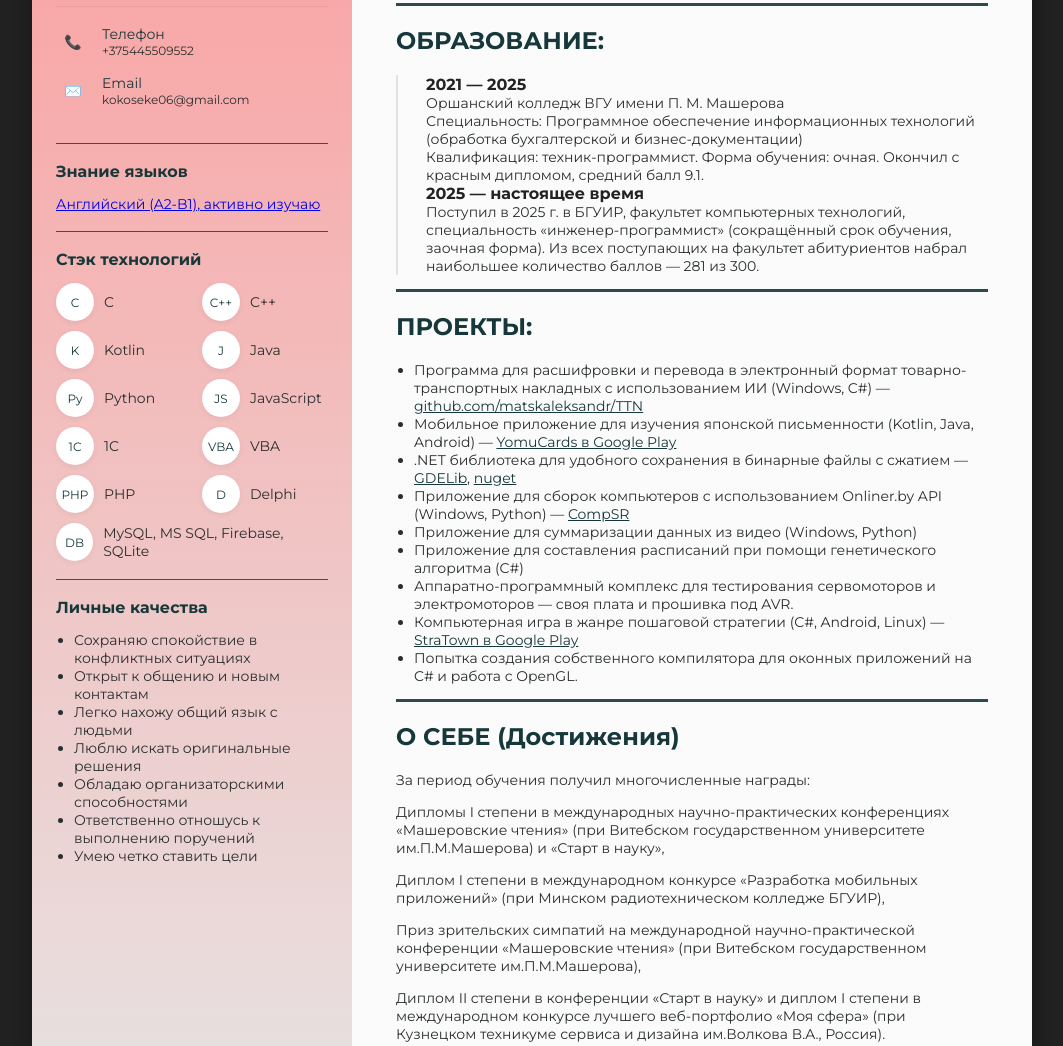
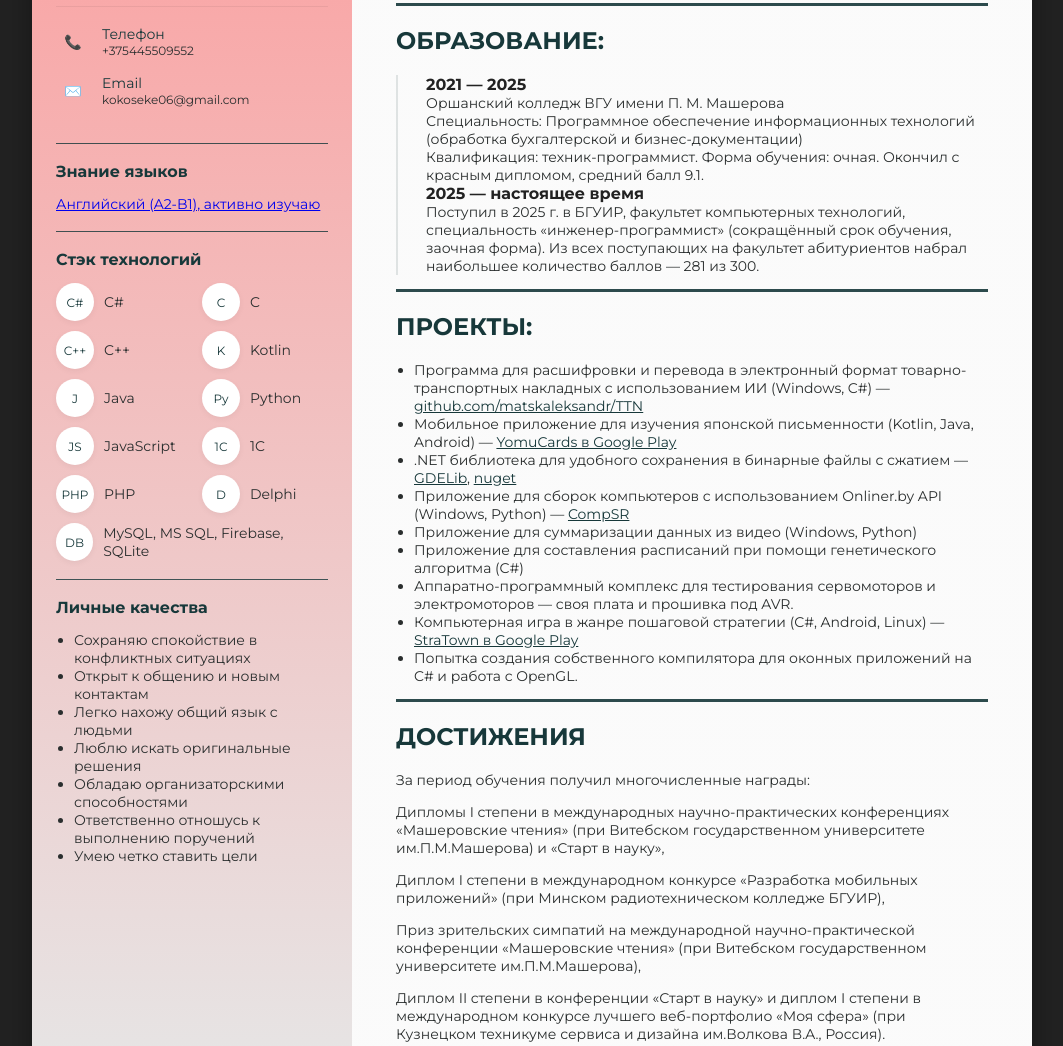
Before and after one commit to matskaleksandr/RezumeMatskAleksandr, a plain HTML site: page index.html in a window 1280 px wide. Shown: the part 436-1482 px from the top of the page, without its empty margins (108-1171 px from the left). Drawn offline with nearby package versions, Linux system fonts and the light colour scheme.

Commit message:
Update index.html
1.0.4

```diff
--- a/index.html
+++ b/index.html
@@ -102,6 +102,7 @@
 
         <h3 class="section">Стэк технологий</h3>
         <div class="skill-list" style="display: grid; grid-template-columns: 1fr 1fr; gap: 10px 20px;">
+        <div class="skill"><div class="dot">C#</div><div class="muted">C#</div></div>
         <div class="skill"><div class="dot">C</div><div class="muted">C</div></div>
         <div class="skill"><div class="dot">C++</div><div class="muted">C++</div></div>
         <div class="skill"><div class="dot">K</div><div class="muted">Kotlin</div></div>
@@ -109,7 +110,6 @@
         <div class="skill"><div class="dot">Py</div><div class="muted">Python</div></div>
         <div class="skill"><div class="dot">JS</div><div class="muted">JavaScript</div></div>
         <div class="skill"><div class="dot">1C</div><div class="muted">1C</div></div>
-    <div class="skill"><div class="dot">VBA</div><div class="muted">VBA</div></div>
         <div class="skill"><div class="dot">PHP</div><div class="muted">PHP</div></div>
         <div class="skill"><div class="dot">D</div><div class="muted">Delphi</div></div>
         <div class="skill" style="grid-column: 1 / -1;">
@@ -177,7 +177,7 @@
       </div>
 
       <div class="hr"></div>
-      <h2 style="color:var(--accent);">О СЕБЕ (Достижения)</h2>
+      <h2 style="color:var(--accent);">ДОСТИЖЕНИЯ</h2>
       <div class="muted">
         <p>За период обучения получил многочисленные награды:</p>
         <p>Дипломы I степени в международных научно-практических конференциях «Машеровские чтения» (при Витебском государственном университете им.П.М.Машерова)  и «Старт в науку»,</p>
@@ -185,14 +185,14 @@
         <p>Приз зрительских симпатий на международной научно-практической конференции «Машеровские чтения» (при Витебском государственном университете им.П.М.Машерова),</p>
         <p>Диплом II степени в конференции «Старт в науку» и диплом I степени в международном конкурсе лучшего веб-портфолио «Моя сфера» (при Кузнецком  техникуме сервиса и дизайна им.Волкова В.А., Россия).</p>
       </div>
-
+<!--
       <div style="height:18px"></div>
       <div class="two-cols">
         <div style="flex:1">
           <h3 class="section">Контакты</h3>
           <div class="muted">Телефон: +375445509552<br>Email: kokoseke06@gmail.com</div>
         </div>
-      </div>
+      </div> -->
 
     </main>
   </article>
```
Lines whose indentation alone changed are shown as unchanged.
